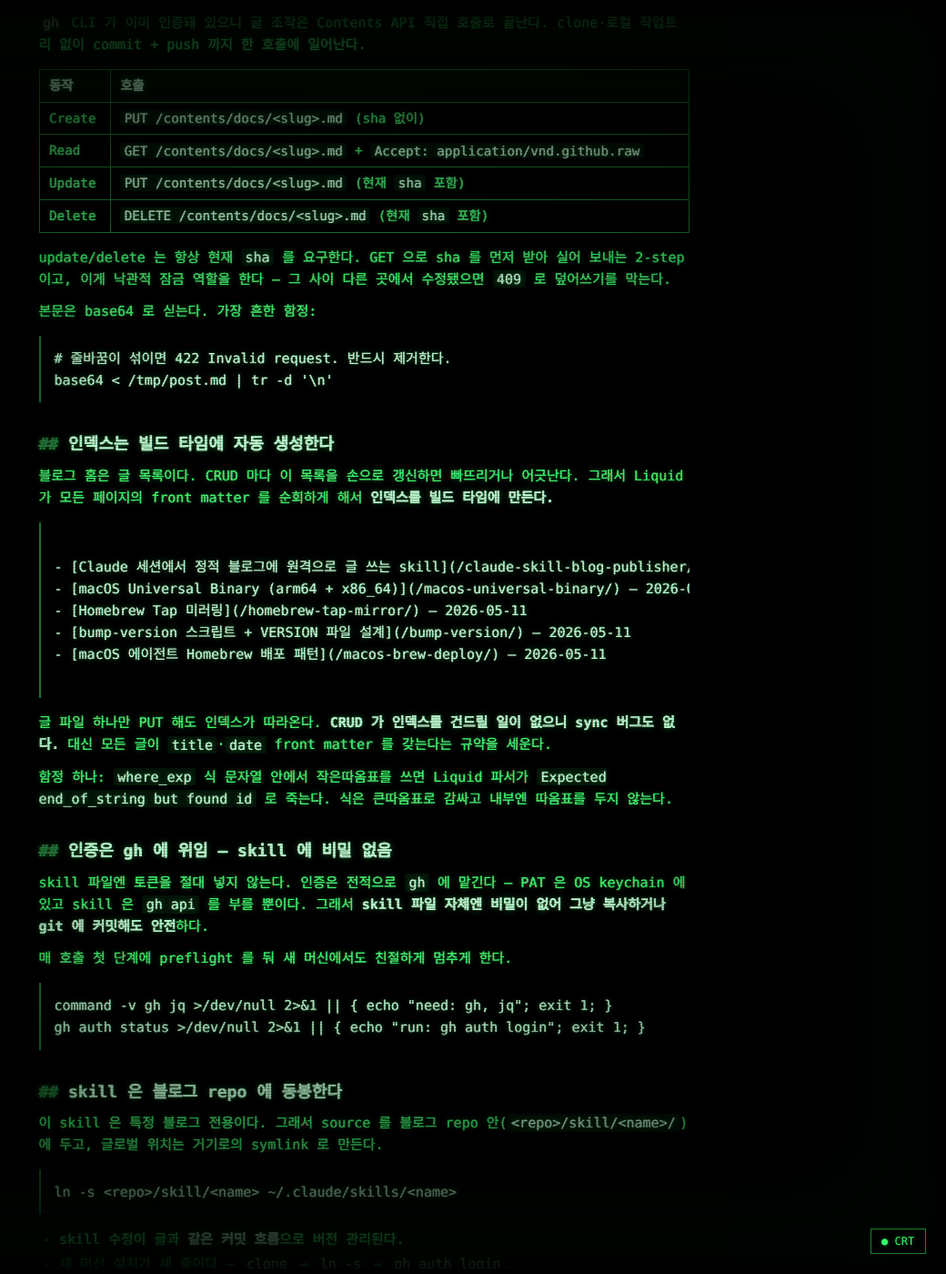
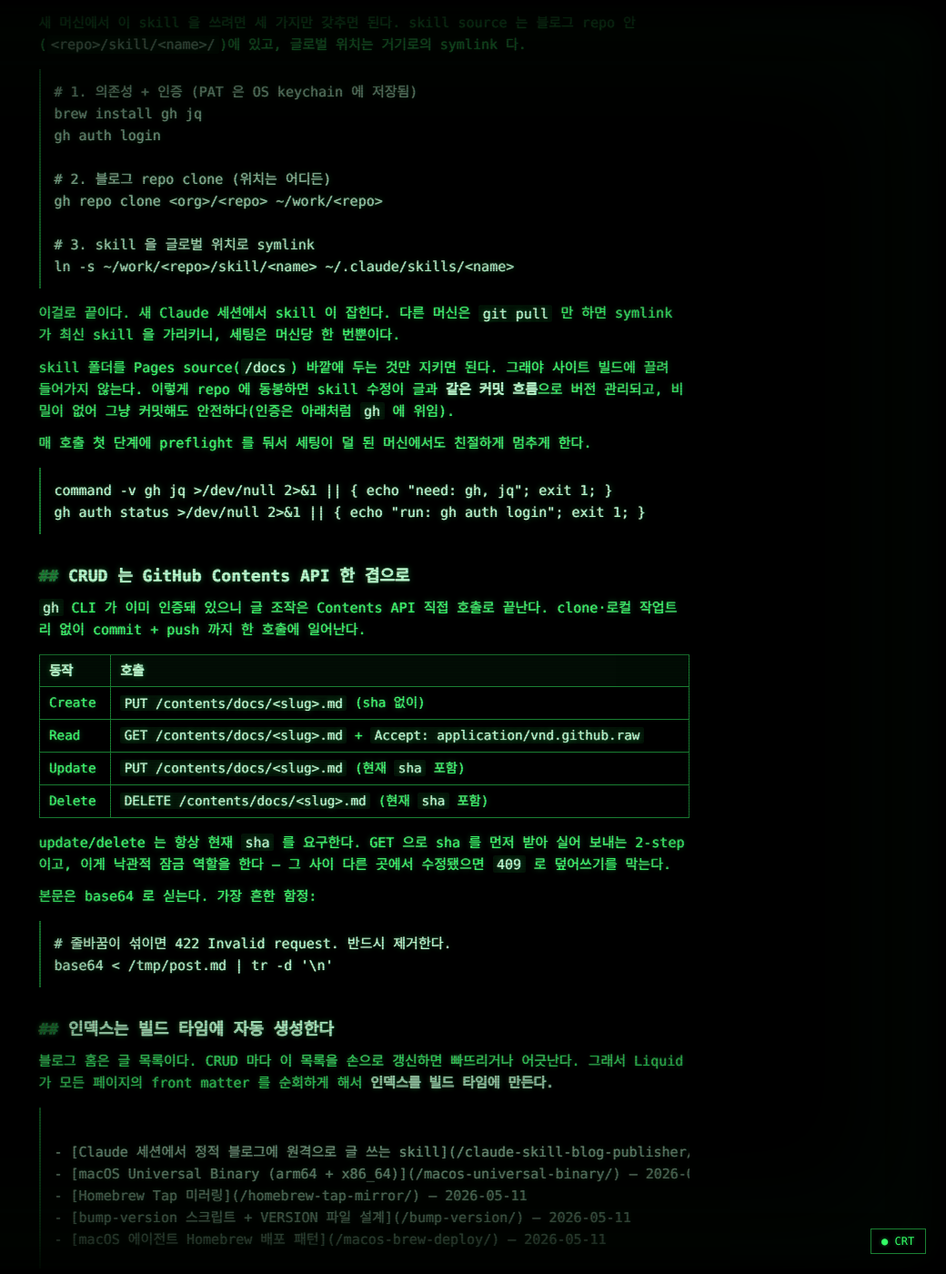
Before and after one commit to ssk-play/tech.sskplay.com, a Jekyll site: the page built from docs/claude-skill-blog-publisher.md, in a window 1280 px wide and 1400 px high, scrolled down 321 px. Shown: the whole window at 91% size, without its empty margins (240-1280 px from the left). Built offline with Jekyll 4.4.1, drawn with Linux system fonts in a browser that asks for light colours; some of the changed text lies outside the part shown.

Commit message:
Update post: 세팅 방법을 맨 위로

````diff
--- a/docs/claude-skill-blog-publisher.md
+++ b/docs/claude-skill-blog-publisher.md
@@ -7,6 +7,33 @@ date: 2026-06-09T13:50:45+09:00
 Claude 를 쓰다 배운 걸 그때그때 블로그에 남기고 싶다. 매번 repo 를 clone 하고 파일 만들고 commit/push 하고 인덱스까지 손보면 마찰이 커서 안 쓰게 된다. 목표는 하나다 — **어느 디렉토리, 어느 세션에서든 로컬 clone 없이 한 명령으로 publish 한다.** 글로벌 Claude Code skill 하나로 푼 패턴이다.
 
 대상은 `<org>/<repo>` 의 GitHub Pages (Jekyll, `main` 브랜치 `/docs` 경로) 블로그다.
+
+## 새 컴퓨터에서 처음 세팅
+
+새 머신에서 이 skill 을 쓰려면 세 가지만 갖추면 된다. skill source 는 블로그 repo 안(`<repo>/skill/<name>/`)에 있고, 글로벌 위치는 거기로의 symlink 다.
+
+```bash
+# 1. 의존성 + 인증 (PAT 은 OS keychain 에 저장됨)
+brew install gh jq
+gh auth login
+
+# 2. 블로그 repo clone (위치는 어디든)
+gh repo clone <org>/<repo> ~/work/<repo>
+
+# 3. skill 을 글로벌 위치로 symlink
+ln -s ~/work/<repo>/skill/<name> ~/.claude/skills/<name>
+```
+
+이걸로 끝이다. 새 Claude 세션에서 skill 이 잡힌다. 다른 머신은 `git pull` 만 하면 symlink 가 최신 skill 을 가리키니, 세팅은 머신당 한 번뿐이다.
+
+skill 폴더를 Pages source(`/docs`) 바깥에 두는 것만 지키면 된다. 그래야 사이트 빌드에 끌려 들어가지 않는다. 이렇게 repo 에 동봉하면 skill 수정이 글과 **같은 커밋 흐름**으로 버전 관리되고, 비밀이 없어 그냥 커밋해도 안전하다(인증은 아래처럼 `gh` 에 위임).
+
+매 호출 첫 단계에 preflight 를 둬서 세팅이 덜 된 머신에서도 친절하게 멈추게 한다.
+
+```bash
+command -v gh jq >/dev/null 2>&1 || { echo "need: gh, jq"; exit 1; }
+gh auth status >/dev/null 2>&1 || { echo "run: gh auth login"; exit 1; }
+```
 
 ## CRUD 는 GitHub Contents API 한 겹으로
 
@@ -46,27 +73,6 @@ base64 < /tmp/post.md | tr -d '\n'
 
 skill 파일엔 토큰을 절대 넣지 않는다. 인증은 전적으로 `gh` 에 맡긴다 — PAT 은 OS keychain 에 있고 skill 은 `gh api` 를 부를 뿐이다. 그래서 **skill 파일 자체엔 비밀이 없어 그냥 복사하거나 git 에 커밋해도 안전**하다.
 
-매 호출 첫 단계에 preflight 를 둬 새 머신에서도 친절하게 멈추게 한다.
-
-```bash
-command -v gh jq >/dev/null 2>&1 || { echo "need: gh, jq"; exit 1; }
-gh auth status >/dev/null 2>&1 || { echo "run: gh auth login"; exit 1; }
-```
-
-## skill 은 블로그 repo 에 동봉한다
-
-이 skill 은 특정 블로그 전용이다. 그래서 source 를 블로그 repo 안(`<repo>/skill/<name>/`)에 두고, 글로벌 위치는 거기로의 symlink 로 만든다.
-
-```bash
-ln -s <repo>/skill/<name> ~/.claude/skills/<name>
-```
-
-- skill 수정이 글과 **같은 커밋 흐름**으로 버전 관리된다.
-- 새 머신 설치가 세 줄이다 — `clone` → `ln -s` → `gh auth login`.
-- 다른 머신은 `git pull` 만 하면 symlink 가 최신 skill 을 가리킨다.
-
-skill 폴더는 Pages source(`/docs`) 바깥에 두는 것만 지킨다. 그래야 빌드에 끌려 들어가지 않는다.
-
 ## 운영 메모
 
 - **Pages 빌드 지연**: API 응답은 즉시 200 이지만 사이트 반영은 빌드(30–60초)가 끝나야 보인다. 필요하면 `curl -sI <url> -o /dev/null -w '%{http_code}'` 로 200 까지 폴링한다.
````
